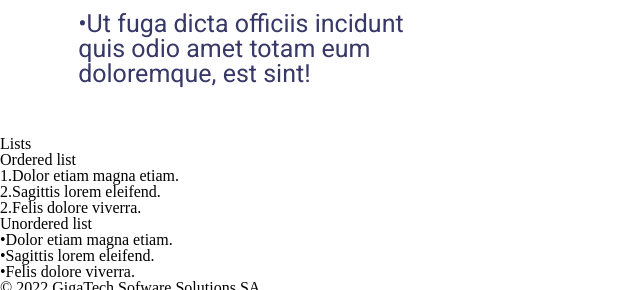
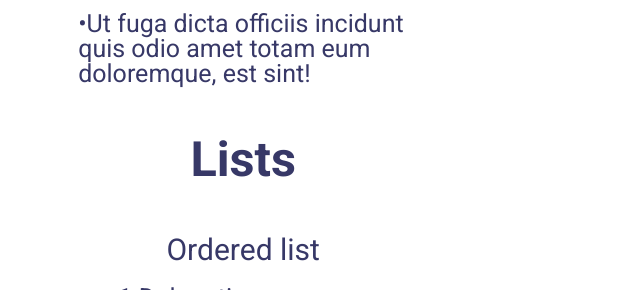
Before and after one commit to SantiagoGonzalez97/BaSP-A2022-Etapa-1, a plain HTML site: page Semana-03/index.html in a window 1280 px wide. Shown: the part 6035-6325 px from the top of the page, without its empty margins (0-640 px from the left). Drawn offline with Linux system fonts and the light colour scheme.

Commit message:
BaSP-W03-A2022:Lists section done

```diff
--- a/Semana-03/css/main.css
+++ b/Semana-03/css/main.css
@@ -254,3 +254,59 @@ main h2{
     width: 330px;
     margin: 50px 0 50px 0;
 }
+#lists{
+    display: flex;
+    flex-direction: column;
+    align-items: center;
+}
+#lists h3{
+    color: #373867;
+    font-family: 'roboto';
+    font-size: 6.08vh;
+    font-weight: bold;
+    align-self: center;
+    margin-bottom: 50px;
+}
+#ord-list {
+    display: flex;
+    flex-direction: column;
+    align-items: center;
+}
+#ord-list h4{
+    color: #373867;
+    font-family: 'roboto';
+    font-size: 30px;
+    font-weight: 400;
+    align-self: center;
+    margin-bottom: 20px;
+}
+#ord-list ol li{
+    color: #373867;
+    font-family: 'roboto';
+    font-size: 25px;
+    font-weight: 400;
+    width: 250px;
+    margin-bottom: 10px;
+}
+#unord-list{
+    display: flex;
+    flex-direction: column;
+    align-items: center;
+}
+#unord-list h4{
+    color: #373867;
+    font-family: 'roboto';
+    font-size: 30px;
+    font-weight: 400;
+    align-self: center;
+    margin: 80px 0 25px 0;
+}
+#unord-list ul li{
+    color: #373867;
+    font-family: 'roboto';
+    font-size: 25px;
+    font-weight: 400;
+    width: 250px;
+    margin-bottom: 10px;
+
+}
```
